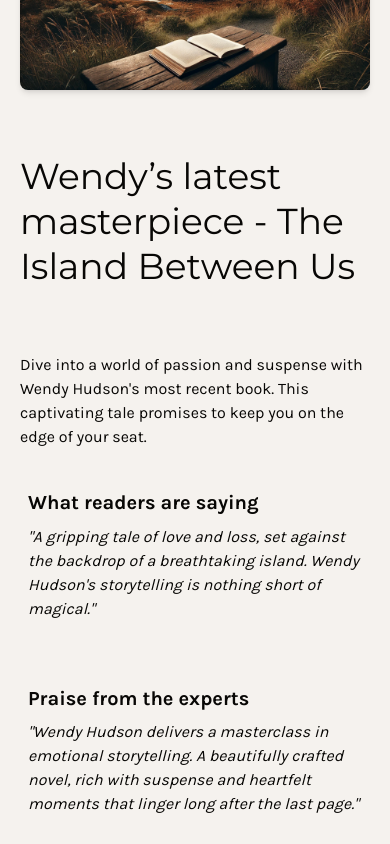
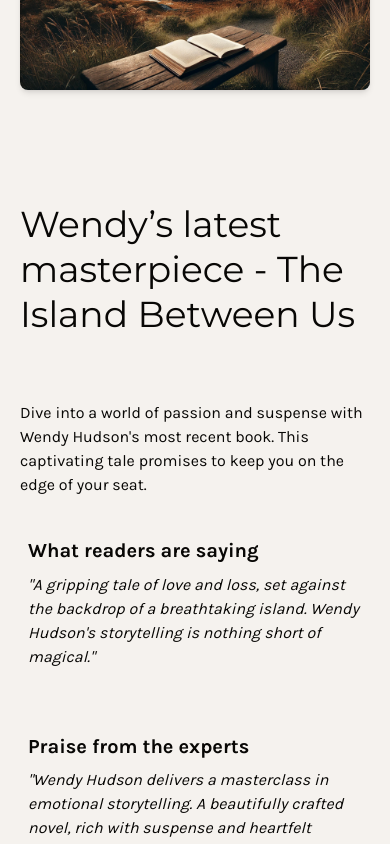
Before and after one commit to gillianroberts1/Wendy-Hudson-Author, a React (Vite) app: page / in a window 390 px wide. Shown: the part 740-1584 px from the top of the page. Built offline with nearby package versions, Linux system fonts and the light colour scheme.

Commit message:
section refactored a new Component SectionWrapper to ensure consistent lalyour across all components and pages avoiding repeating code.ALso making it easier to adjust globally if required

```diff
--- a/src/App.jsx
+++ b/src/App.jsx
@@ -1,5 +1,4 @@
 import { BrowserRouter as Router, Route, Routes } from "react-router-dom";
-// import Footer from "./layout/Footer";
 import Navbar from "./layout/Navbar";
 import Blog from "./pages/Blog";
 import Books from "./pages/Books";
--- a/src/components/Feature.jsx
+++ b/src/components/Feature.jsx
@@ -1,9 +1,10 @@
 import React from "react";
 import featureBook from "../assets/featureBook.png";
+import SectionWrapper from "./SectionWrapper";
 
 const Feature = () => {
   return (
-    <section className="px-5 py-8 md:px-8 lg:px-16 lg:py-28">
+    <SectionWrapper>
       <div className="w-full max-w-[1312px] mx-auto flex flex-col lg:flex-row gap-y-12 lg:gap-x-20">
         {/* Left side */}
         <div className="w-full lg:w-1/2 order-0 lg:order-none">
@@ -39,7 +40,9 @@ const Feature = () => {
                   Praise from the experts
                 </h4>
                 <p className="italic text-base">
-                  "Wendy Hudson delivers a masterclass in emotional storytelling. A beautifully crafted novel, rich with suspense and heartfelt moments that linger long after the last page."
+                  "Wendy Hudson delivers a masterclass in emotional
+                  storytelling. A beautifully crafted novel, rich with suspense
+                  and heartfelt moments that linger long after the last page."
                 </p>
               </div>
             </div>
@@ -51,7 +54,7 @@ const Feature = () => {
         alt="image of the feature book"
         className="w-full mt-12 rounded-lg"
       />
-    </section>
+    </SectionWrapper>
   );
 };
 
--- a/src/components/Hero.jsx
+++ b/src/components/Hero.jsx
@@ -1,10 +1,11 @@
 import React from "react";
 import heroImg from "../assets/heroImg.png";
 import { Link } from "react-router-dom";
+import SectionWrapper from "./SectionWrapper";
 
 const Hero = () => {
   return (
-    <section className="pt-20 px-5 py-8 md:px-8 lg:px-16 lg:py-28">
+    <SectionWrapper>
       <div className="w-full max-w-[1312px] mx-auto flex flex-col lg:flex-row items-center gap-y-12 lg:gap-x-20">
         <div className="w-full lg:w-1/2 order-2 lg:order-none">
           <img
@@ -14,14 +15,15 @@ const Hero = () => {
           />
         </div>
         <div className="w-full lg:w-1/2 text-left order-1 lg:order-none">
-          <h1>
-            Discover the Thrilling World of Wendy Hudson
-          </h1>
+          <h1>Discover the Thrilling World of Wendy Hudson</h1>
           <p>
-            Wendy Hudson weaves captivating tales that blend romance and suspense, drawing readers into her intricate plots. Explore her published works and join her on an exhilarating journey through love and intrigue.
+            Wendy Hudson weaves captivating tales that blend romance and
+            suspense, drawing readers into her intricate plots. Explore her
+            published works and join her on an exhilarating journey through love
+            and intrigue.
           </p>
           <div className="flex flex-row flex-wrap justify-start gap-4">
-          <Link
+            <Link
               to="/about"
               className="min-w-fit bg-accent text-white px-4 py-2 rounded-md hover:bg-opacity-80 text-center"
             >
@@ -36,7 +38,7 @@ const Hero = () => {
           </div>
         </div>
       </div>
-    </section>
+    </SectionWrapper>
   );
 };
 
--- /dev/null
+++ b/src/components/SectionWrapper.jsx
@@ -0,0 +1,15 @@
+import React from "react";
+
+const SectionWrapper = ({ children }) => {
+  return (
+    <section className="pt-20 px-5 py-8 md:px-8 lg:px-16 lg:py-28">
+      {children}
+    </section>
+  );
+};
+
+export default SectionWrapper;
+// This component is a wrapper for sections of the website, providing consistent padding and margin.
+// It can be used to wrap different sections like the hero, feature, and books section.
+// The `children` prop allows you to pass in any content you want to display within the section.
+// This is useful for maintaining a consistent layout and styling across different parts of the website.
```
